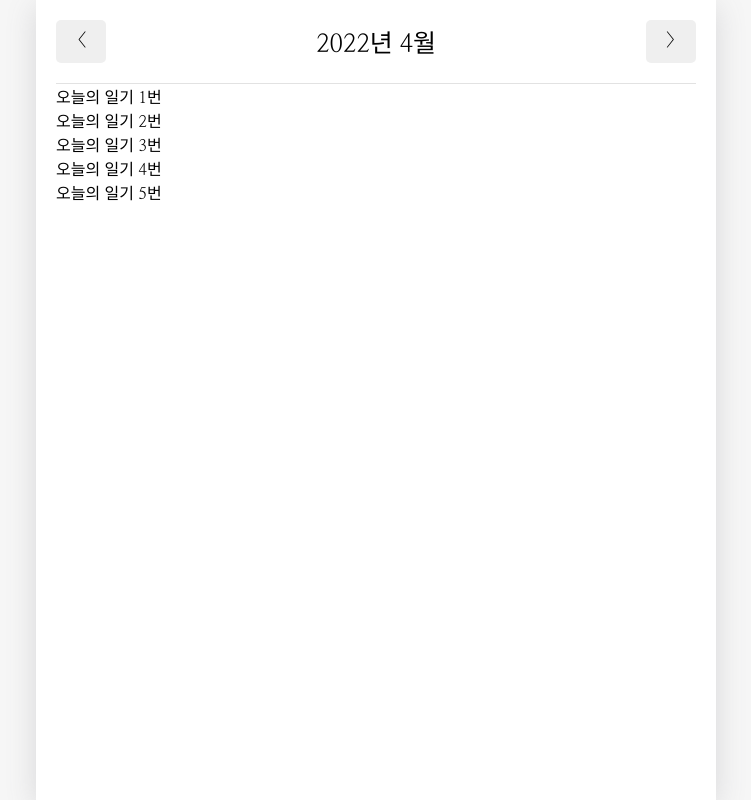
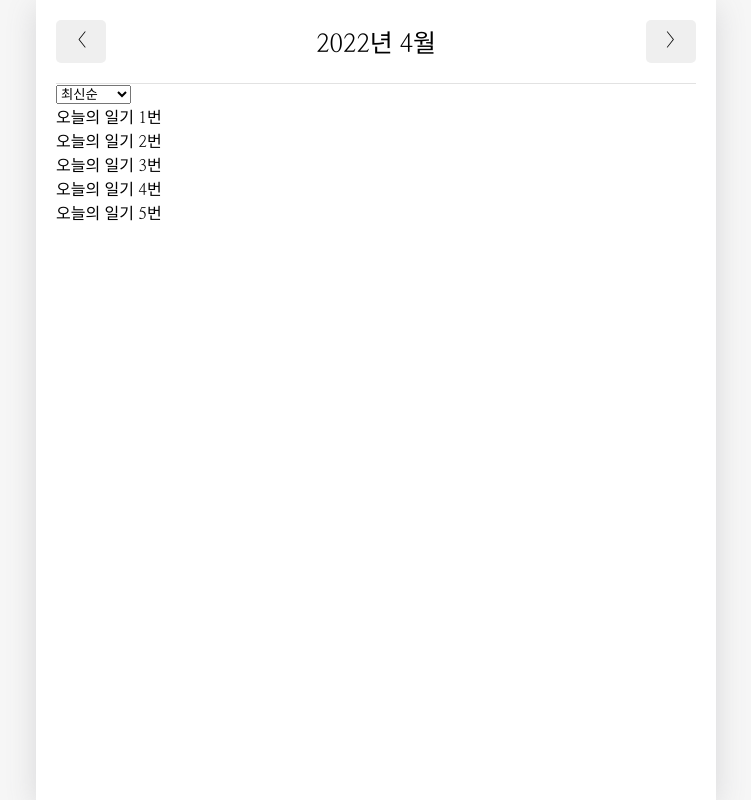
Before and after one commit to zeroto99/emotiondiary, a React (Create React App) app: page / in a window 1280 px wide. Shown: the whole page, without its empty margins (264-1015 px from the left). Built offline with nearby package versions, Linux system fonts and the light colour scheme.

Commit message:
:memo: 홈 - 정렬(최신순/오래된순) 구현 완료

```diff
--- a/src/components/DiaryList.js
+++ b/src/components/DiaryList.js
@@ -1,9 +1,51 @@
+import { useState } from "react";
+
+const sortOptionList = [
+  {value: 'latest', name: '최신순'},
+  {value: 'oldest', name: '오래된 순'},
+]
+
+const ControlMenu = ({value, onChange, optionList}) => {
+  return (
+    <select value={value} onChange={(e) => onChange(e.target.value)}>
+      {optionList.map((it, idx) => (
+        <option key={idx} value={it.value}>
+          {it.name}
+        </option>
+      ))}
+    </select>
+  )
+}
+
 const DiaryList = ({diaryList}) => {
-  return <div>
-    {diaryList.map((it) => (
-      <div key={it.id}>{it.content}</div>
-    ))}
-  </div>
+
+  const [sortType, setSortType] = useState('lastest');
+
+  const getProcessedDiaryList = () => {
+    const compare = (a,b) => {
+      if(sortType === 'latest') {
+        return parseInt(b.date) - parseInt(a.date);
+      } else {
+        return parseInt(a.date) - parseInt(b.date);
+      }
+    }
+    const copyList = JSON.parse(JSON.stringify(diaryList));
+    const sortedList = copyList.sort(compare);
+    return sortedList;
+  }
+
+  return (
+    <div>
+      <ControlMenu
+        value={sortType}
+        onChange={setSortType}
+        optionList={sortOptionList}
+      />
+      {getProcessedDiaryList().map((it) => (
+        <div key={it.id}>{it.content}</div>
+      ))}
+    </div>
+  )
 }
 
 DiaryList.defaultProps = {
```
